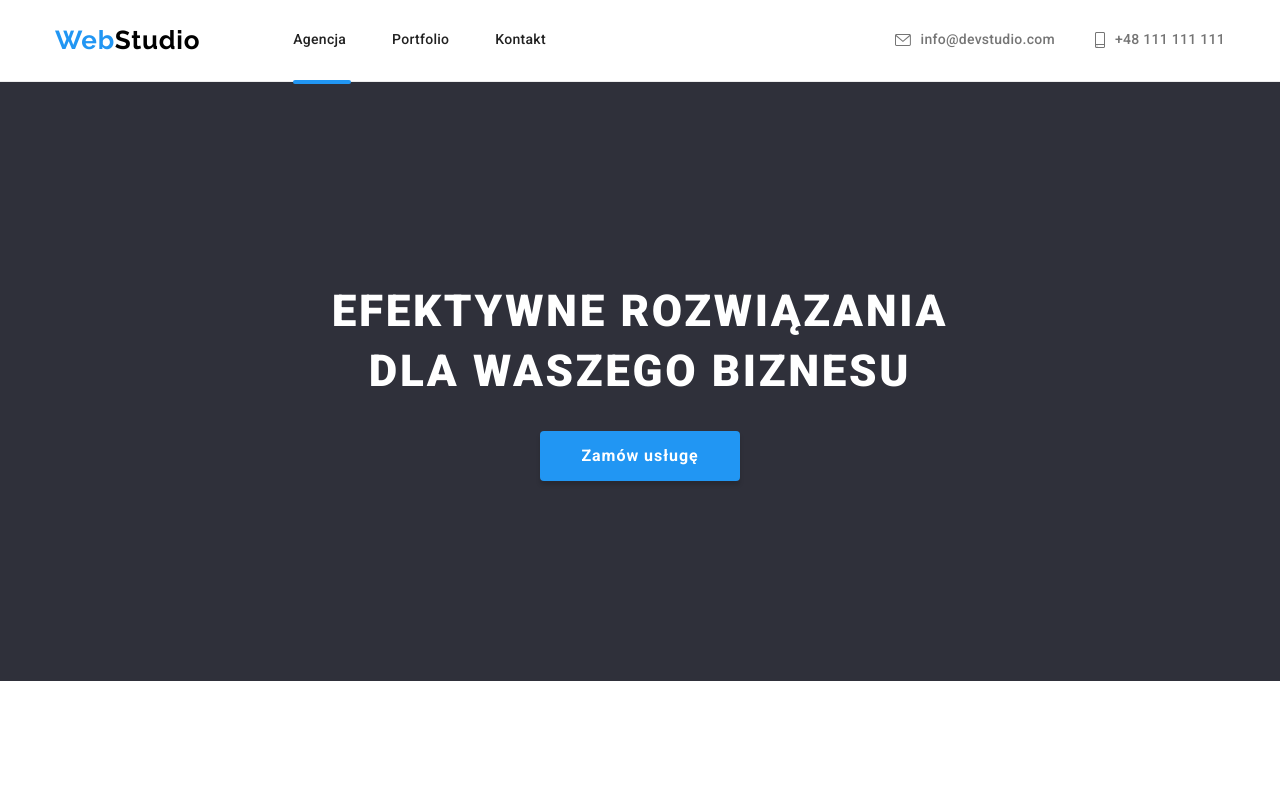
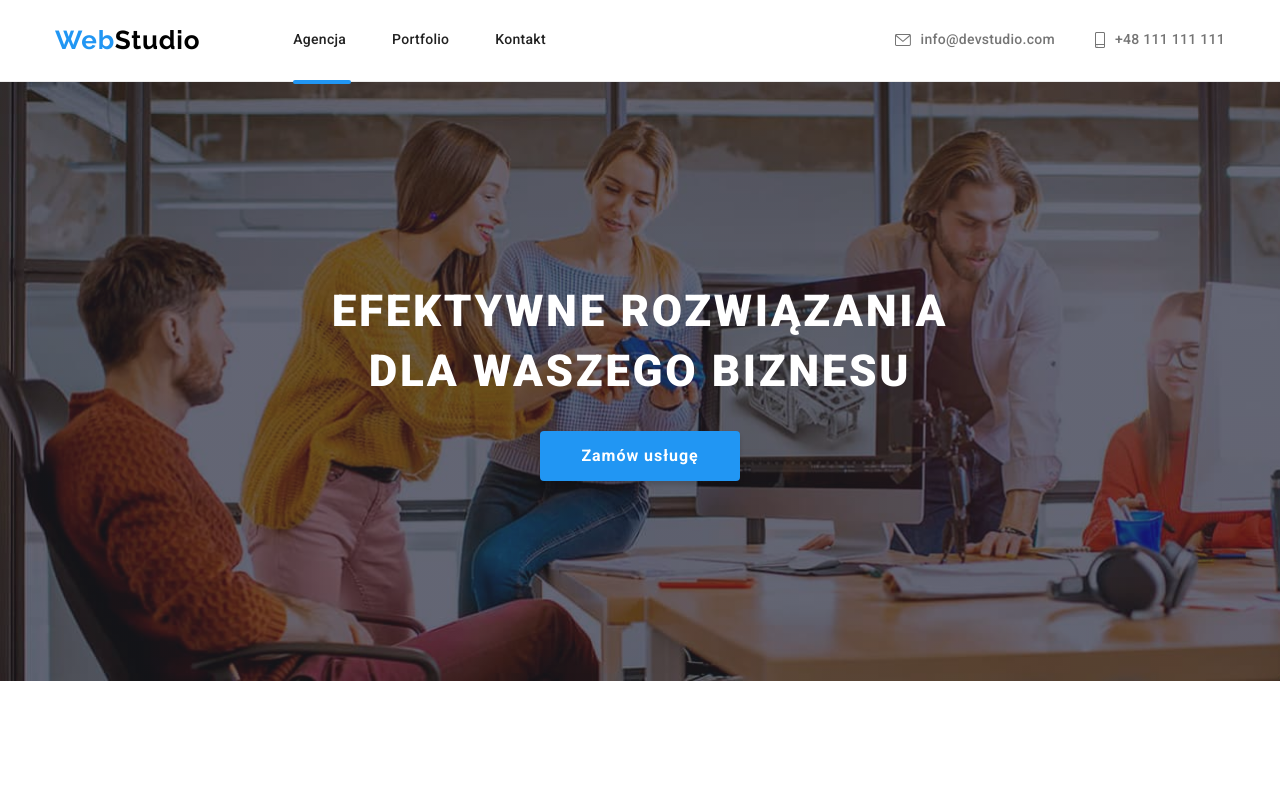
Before and after one commit to AgataWo/goit-markup-hw-07, a plain HTML site: page index.html in a window 1280 px wide. Shown: the top 786 px of the page. Drawn offline with nearby package versions, Linux system fonts and the light colour scheme.

Commit message:
banner jpg

```diff
--- a/sass/components/_index-banner.scss
+++ b/sass/components/_index-banner.scss
@@ -7,7 +7,7 @@
     background-color: #2f303a;
     background-image: linear-gradient(rgba(47, 48, 58, 0.4),
             rgba(47, 48, 58, 0.4)),
-        url("./images/BannerBG.jpg");
+        url("/images/BannerBG.jpg");
     background-repeat: no-repeat;
     background-size: cover;
     max-width: 1600px;
```
Also changed, not shown: css/main.css, css/main.min.css, 2 other files.
